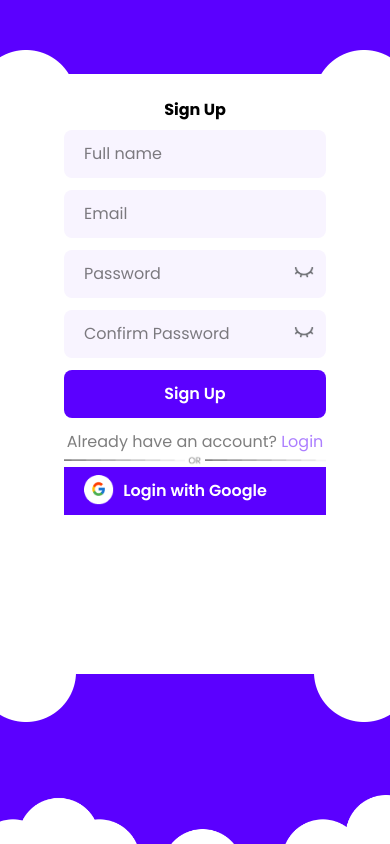
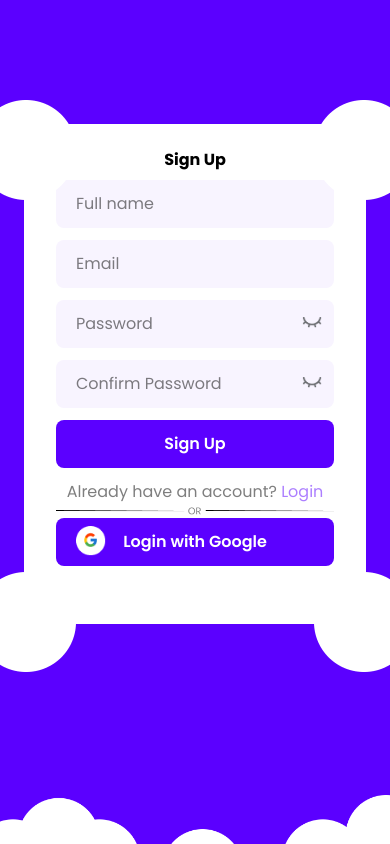
Before and after one commit to Learnsphere-Edu/learnsphere-frontend, a Next.js app: page /signup in a window 390 px wide. Built offline with nearby package versions, Linux system fonts and the light colour scheme; a web font is replaced by a local one.

Commit message:
responsiveness

```diff
--- a/app/components/LoginForm.tsx
+++ b/app/components/LoginForm.tsx
@@ -39,7 +39,7 @@ export default function LoginForm () {
   }
 
   return (
-    <div className='relative md:w-[500px] h-[600px] md:h-[470px]'>
+    <div className='relative form-padding w-full md:w-[500px] h-[500px] md:h-[470px] loginform'>
       <form
         className='bg-white px-16 py-6 w-full h-full'
         onSubmit={handleLoginAuth}
--- a/app/components/SignUpForm.tsx
+++ b/app/components/SignUpForm.tsx
@@ -6,48 +6,47 @@ import Link from 'next/link'
 import { ChangeEvent, FormEvent, useState } from 'react'
 
 export default function SignUpForm () {
+  const [error, setError] = useState<string>('')
+  const [loading, setLoading] = useState<boolean>(false)
+  const [data, setData] = useState<string>('')
+  const [showPasword, setShowPassword] = useState<boolean>(false)
+  const [showConfirmPasword, setShowConfirmPassword] = useState<boolean>(false)
 
-  const [error,setError] = useState<string>('')
-  const [loading,setLoading] = useState<boolean>(false)
-  const [data,setData] = useState<string>('')
-  const [showPasword,setShowPassword] = useState<boolean>(false)
-  const [showConfirmPasword,setShowConfirmPassword] = useState<boolean>(false)
-
-  const handleSignUp =(e:FormEvent<HTMLFormElement>) => {
+  const handleSignUp = (e: FormEvent<HTMLFormElement>) => {
     e.preventDefault()
-  setLoading(true);
-  setError('');
+    setLoading(true)
+    setError('')
 
     // automatically retrieves every form field onSubmission
     const formData = new FormData(e.currentTarget)
 
-
     fetch('/api/signup', {
       method: 'POST',
-    body: JSON.stringify(formData),
+      body: JSON.stringify(formData)
     })
-    .then((response) => response.json())
-    .then((data) => {
-      setLoading(false);
+      .then(response => response.json())
+      .then(data => {
+        setLoading(false)
         if (data.error) {
-        setError(data.error);
+          setError(data.error)
         } else {
-        setData(data.message);
+          setData(data.message)
         }
       })
-    .catch((error) => {
-      setLoading(false);
-      setError('An error occurred. Please try again.');
+      .catch(error => {
+        setLoading(false)
+        setError('An error occurred. Please try again.')
         console.log(error)
-    });
+      })
   }
-
-
 
   // console.log(formData)
   return (
-    <div className='relative md:w-[500px] h-[600px] md:h-[470px]'>
-      <form className='bg-white px-16 py-6 w-full h-full' onSubmit={handleSignUp}>
+    <div className='relative form-padding md:w-[500px] h-[500px] md:h-[470px] signupform'>
+      <form
+        className='bg-white px-16 py-6 w-full h-full'
+        onSubmit={handleSignUp}
+      >
         <h2 className='mb-2 font-bold text-center'>Sign Up</h2>
         <div className='relative mb-3'>
           <input
@@ -55,7 +54,6 @@ export default function SignUpForm () {
             name='fullName'
             placeholder='Full name'
             className='bg-[#F8F4FF] form-input'
-
           />
         </div>
         <div className='relative mb-3'>
@@ -64,18 +62,17 @@ export default function SignUpForm () {
             name='email'
             placeholder='Email'
             className='bg-[#F8F4FF] form-input'
-
           />
         </div>
         <div className='relative mb-3'>
           <input
-            type= {`${showPasword ? 'text' : 'password'}`}
+            type={`${showPasword ? 'text' : 'password'}`}
             name='password'
             placeholder='Password'
             className='bg-[#F8F4FF] form-input'
-
           />
-          <span className='top-3 right-3 absolute cursor-pointer'
+          <span
+            className='top-3 right-3 absolute cursor-pointer'
             onClick={() => setShowPassword(!showPasword)}
           >
             <Image
@@ -89,13 +86,13 @@ export default function SignUpForm () {
         </div>
         <div className='relative mb-3'>
           <input
-            type= {`${showConfirmPasword ? 'text' : 'password'}`}
+            type={`${showConfirmPasword ? 'text' : 'password'}`}
             name='confirmPassword'
             placeholder='Confirm Password'
             className='bg-[#F8F4FF] form-input'
-
           />
-          <span className='top-3 right-3 absolute cursor-pointer'
+          <span
+            className='top-3 right-3 absolute cursor-pointer'
             onClick={() => setShowConfirmPassword(!showConfirmPasword)}
           >
             <Image
@@ -109,13 +106,11 @@ export default function SignUpForm () {
         </div>
 
         <CustomBtn
-          title= {`${loading ? 'Signing Up' : 'Sign Up'}`}
+          //notify user if loading or not
+          title={`${loading ? 'Signing Up' : 'Sign Up'}`}
           styles='w-full py-3 text-white font-semibold bg-[#5B00FF] rounded-lg'
-
         />
-        {error && <span
-          className='opacity-75 text-[14px]'
-        >{error}</span>}
+        {error && <span className='opacity-75 text-[14px]'>{error}</span>}
 
         <div className='flex flex-col justify-center items-center'>
           <span className='opacity-50 mt-3 text-[#000] text-center'>
@@ -134,7 +129,6 @@ export default function SignUpForm () {
             className='mt-0 object-contain'
           />
 
-
           {/* google auth option btn */}
           <div className='relative rounded-lg w-full cursor-pointer'>
             <Image
@@ -146,11 +140,9 @@ export default function SignUpForm () {
             />
             <CustomBtn
               title='Login with Google'
-                styles='bg-[#5B00FF] w-full font-semibold py-3 text-white cursor-pointer'
+              styles='bg-[#5B00FF] w-full font-semibold py-3 text-white cursor-pointer rounded-lg'
             />
           </div>
-
-
         </div>
       </form>
 
--- a/app/globals.css
+++ b/app/globals.css
@@ -75,6 +75,15 @@ body {
     @apply text-[#000000] opacity-50
   }
 
+
+  /* INFO BOX STYLES */
+  .curve-box{
+    @apply absolute bottom-10 right-0 rounded-tl-[-4rem] rounded-3xl
+  }
+  .curve-box-left{
+    @apply absolute bottom-10 left-0 rounded-tl-[-4rem] rounded-3xl
+  }
+
   /* MEDIA QUERIES FOR ONBOARDING STYLES */
   @media screen and (max-width:768px){
     .designs > div{
@@ -95,6 +104,9 @@ body {
     /* BUTTON GROUP MEDIA QUERY */
     .grp{
       @apply grid-cols-3
+    }
+    .form-padding{
+      @apply px-6
     }
   }
 
@@ -139,15 +151,15 @@ body {
   }
 
 
-  /* INFO BOX STYLES */
-  .curve-box{
-    @apply absolute bottom-10 right-0 rounded-tl-[-4rem] rounded-3xl
+  /* MEDIA QUERY FOR ALL FORMS */
+  @media screen and (max-width:450px){
+    .loginform form{
+      @apply px-8
+    }
+    .signupform form{
+      @apply px-8
+    }
   }
-  .curve-box-left{
-    @apply absolute bottom-10 left-0 rounded-tl-[-4rem] rounded-3xl
-  }
-
-
 
 }
 
```
Lines whose indentation alone changed are shown as unchanged.
